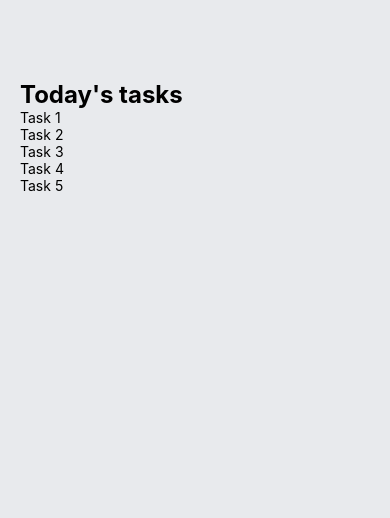
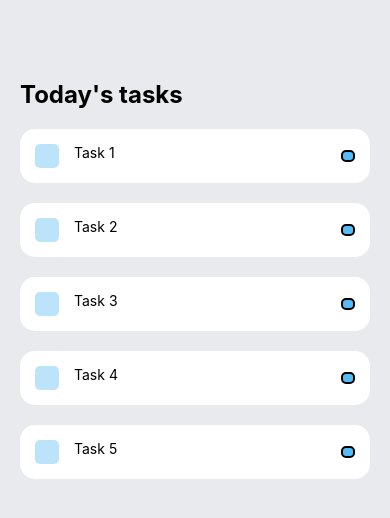
Before and after one commit to vinhhn3/pnv23-react-native, a React Native app: screen / in a window 390 px wide. Shown: the top 518 px of the page. Built offline with nearby package versions, Linux system fonts and the light colour scheme.

Commit message:
Task component styling

```diff
--- a/App.js
+++ b/App.js
@@ -30,7 +30,9 @@ const styles = StyleSheet.create({
         paddingTop: 80,
         paddingHorizontal: 20,
     },
-    items: {},
+    items: {
+        marginTop: 20,
+    },
     sectionTitle: {
         fontSize: 24,
         fontWeight: "bold",
--- a/components/Task.js
+++ b/components/Task.js
@@ -1,12 +1,49 @@
 import React from "react";
-import { Text, View } from "react-native";
+import { StyleSheet, Text, TouchableOpacity, View } from "react-native";
 
 const Task = (props) => {
     return (
-        <View>
-            <Text>{props.text}</Text>
+        <View style={styles.item}>
+            <View style={styles.itemLeft}>
+                <TouchableOpacity style={styles.square}></TouchableOpacity>
+                <Text>{props.text}</Text>
+            </View>
+            <View style={styles.circle}></View>
         </View>
     );
 };
 
+const styles = StyleSheet.create({
+    item: {
+        backgroundColor: "#FFF",
+        padding: 15,
+        flexDirection: "row",
+        alignItems: "center",
+        justifyContent: "space-between",
+        borderRadius: 15,
+        marginBottom: 20,
+    },
+    square: {
+        width: 24,
+        height: 24,
+        backgroundColor: "#55BCF6",
+        opacity: 0.4,
+        borderRadius: 5,
+        marginRight: 15,
+    },
+    itemLeft: {
+        flexDirection: "row",
+    },
+    itemText: {
+        maxWidth: "80%",
+    },
+    circle: {
+        height: 12,
+        width: 14,
+        backgroundColor: "#55BCF6",
+        borderRadius: 5,
+        borderWidth: 2,
+    },
+});
+
 export default Task;
```
